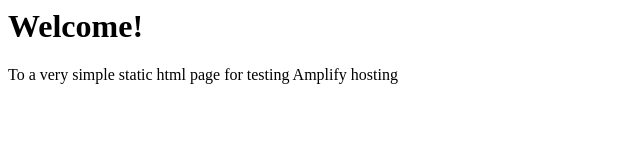
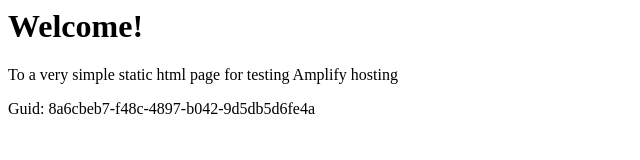
Before and after one commit to aws-aemilia-cdg/Github-PR-Commit-Integration-Test-DoNotTouch-GithubWebhookPreviewCanaryTest-v1-prod-eu-west-3, a website: page src/index.html in a window 1280 px wide. Shown: the whole page, without its empty margins (0-640 px from the left). Drawn offline with Linux system fonts and the light colour scheme.

Commit message:
commit from integ tests

```diff
--- a/src/index.html
+++ b/src/index.html
@@ -1,3 +1,5 @@
+
+
 <html lang="en">
 
 <head>
@@ -10,6 +12,6 @@
 <body>
     <h1>Welcome!</h1>
     <p>To a very simple static html page for testing Amplify hosting</p>
-</body>
+    <p>Guid: 8a6cbeb7-f48c-4897-b042-9d5db5d6fe4a</p></body>
 
 </html>
```
